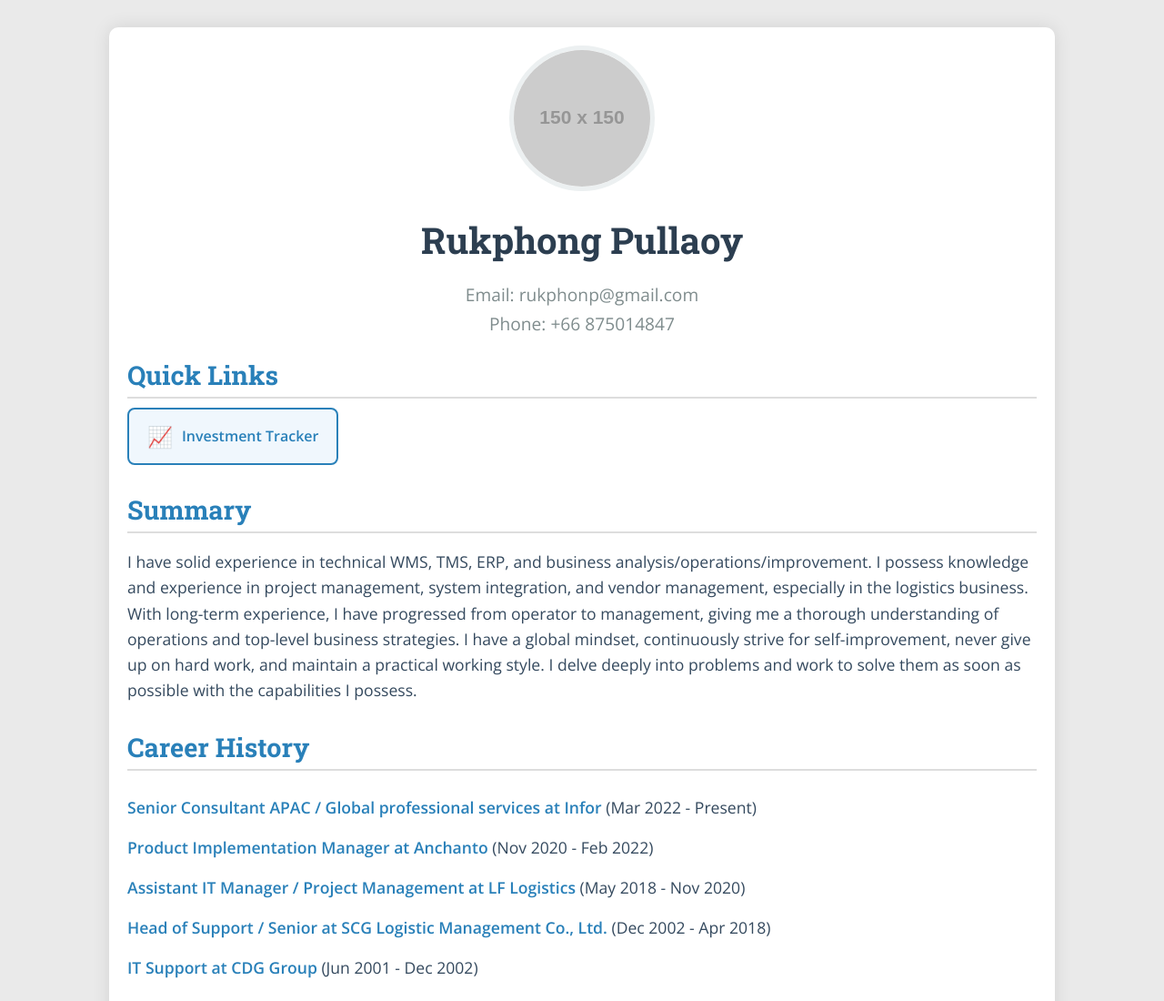
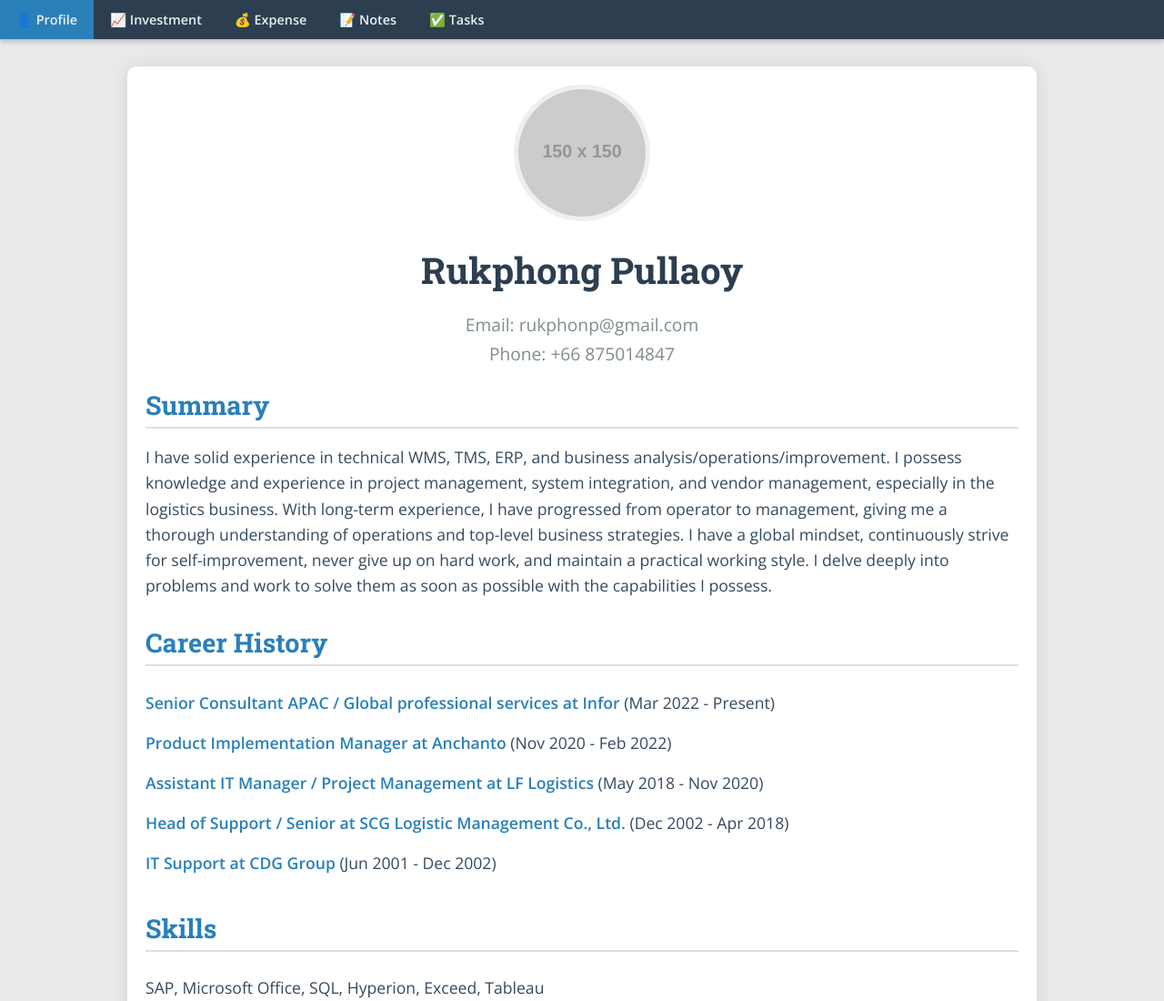
Before and after one commit to thostz/web, a plain HTML site: page main.html in a window 1280 px wide. Shown: the top 1100 px of the page at 91% size. Drawn offline with nearby package versions, Linux system fonts and the light colour scheme; placeholder pictures from the web are drawn by us.

Commit message:
Add site-wide nav bar to main profile page

```diff
--- a/main.html
+++ b/main.html
@@ -6,14 +6,13 @@
     <title>Rukphong Pullaoy - Personal Webpage</title>
     <style>
         @import url('https://fonts.googleapis.com/css2?family=Open+Sans:wght@300;400;600&family=Roboto+Slab:wght@400;700&display=swap');
+        * { box-sizing: border-box; }
+        body { font-family: 'Open Sans', sans-serif; margin: 0; padding: 0; background-color: #eaeaea; color: #333; }
 
-        body {
-            font-family: 'Open Sans', sans-serif;
-            margin: 0;
-            padding: 0;
-            background-color: #eaeaea;
-            color: #333;
-        }
+        .site-nav { background: #2c3e50; display: flex; flex-wrap: wrap; position: sticky; top: 0; z-index: 100; box-shadow: 0 2px 6px rgba(0,0,0,0.25); }
+        .site-nav a { color: #ecf0f1; text-decoration: none; padding: 12px 18px; font-size: 0.9em; font-weight: 600; font-family: 'Open Sans', sans-serif; transition: background 0.15s; }
+        .site-nav a:hover, .site-nav a.active { background: #2980b9; }
+
         .container {
             width: 90%;
             max-width: 1000px;
@@ -23,25 +22,10 @@
             box-shadow: 0 0 20px rgba(0, 0, 0, 0.1);
             border-radius: 10px;
         }
-        h1 {
-            font-family: 'Roboto Slab', serif;
-            color: #2c3e50;
-            text-align: center;
-            font-size: 2.5em;
-            margin-bottom: 20px;
-        }
-        .contact-info {
-            text-align: center;
-            margin-bottom: 20px;
-        }
-        .contact-info p {
-            margin: 5px 0;
-            font-size: 1.2em;
-            color: #7f8c8d;
-        }
-        .section {
-            margin-bottom: 30px;
-        }
+        h1 { font-family: 'Roboto Slab', serif; color: #2c3e50; text-align: center; font-size: 2.5em; margin-bottom: 20px; }
+        .contact-info { text-align: center; margin-bottom: 20px; }
+        .contact-info p { margin: 5px 0; font-size: 1.2em; color: #7f8c8d; }
+        .section { margin-bottom: 30px; }
         .section h2 {
             font-family: 'Roboto Slab', serif;
             font-size: 1.8em;
@@ -50,63 +34,25 @@
             border-bottom: 2px solid #ddd;
             padding-bottom: 5px;
         }
-        .section p, .section ul {
-            font-size: 1.1em;
-            line-height: 1.6em;
-            color: #34495e;
+        .section p, .section ul { font-size: 1.1em; line-height: 1.6em; color: #34495e; }
+        ul { list-style-type: none; padding: 0; }
+        ul li { padding: 8px 0; }
+        ul li strong { color: #2980b9; }
+        .profile-image {
+            width: 150px; height: 150px; border-radius: 50%; overflow: hidden;
+            margin: 0 auto 20px auto; display: block; border: 5px solid #ecf0f1;
         }
-        ul {
-            list-style-type: none;
-            padding: 0;
-        }
-        ul li {
-            padding: 8px 0;
-        }
-        ul li strong {
-            color: #2980b9;
-        }
-        .profile-image {
-            width: 150px;
-            height: 150px;
-            border-radius: 50%;
-            overflow: hidden;
-            margin: 0 auto 20px auto;
-            display: block;
-            border: 5px solid #ecf0f1;
-        }
-        .profile-image img {
-            width: 100%;
-            height: 100%;
-            object-fit: cover;
-        }
-        .nav-cards {
-            display: flex;
-            gap: 15px;
-            flex-wrap: wrap;
-            margin-bottom: 10px;
-        }
-        .nav-card {
-            display: flex;
-            align-items: center;
-            gap: 10px;
-            padding: 14px 20px;
-            background: #f0f7fd;
-            border: 2px solid #2980b9;
-            border-radius: 8px;
-            text-decoration: none;
-            color: #2980b9;
-            font-weight: 600;
-            font-size: 1em;
-            transition: background 0.15s, color 0.15s;
-        }
-        .nav-card:hover {
-            background: #2980b9;
-            color: #fff;
-        }
-        .nav-card .icon { font-size: 1.4em; }
+        .profile-image img { width: 100%; height: 100%; object-fit: cover; }
     </style>
 </head>
 <body>
+<nav class="site-nav">
+    <a href="main.html" class="active">&#128100; Profile</a>
+    <a href="investment.html">&#128200; Investment</a>
+    <a href="expense.html">&#128176; Expense</a>
+    <a href="notes.html">&#128221; Notes</a>
+    <a href="tasks.html">&#9989; Tasks</a>
+</nav>
 
 <div class="container">
     <div class="profile-image">
@@ -116,15 +62,6 @@
     <div class="contact-info">
         <p>Email: rukphonp@gmail.com</p>
         <p>Phone: +66 875014847</p>
-        </div>
-
-        <div class="section">
-            <h2>Quick Links</h2>
-            <div class="nav-cards">
-                <a href="investment.html" class="nav-card">
-                    <span class="icon">📈</span> Investment Tracker
-                </a>
-            </div>
     </div>
 
     <div class="section">
@@ -177,7 +114,7 @@
     </div>
 
     <div class="section">
-            <h2>Licenses & Certifications</h2>
+        <h2>Licenses &amp; Certifications</h2>
         <ul>
             <li>SQL for Data Science - Datacamp (2019 - Current)</li>
             <li>ACCP WMS Trainer - LiFung LF Logistics (2020 - Current)</li>
@@ -185,6 +122,5 @@
         </ul>
     </div>
 </div>
-
 </body>
 </html>
```
Lines whose indentation alone changed are shown as unchanged.
